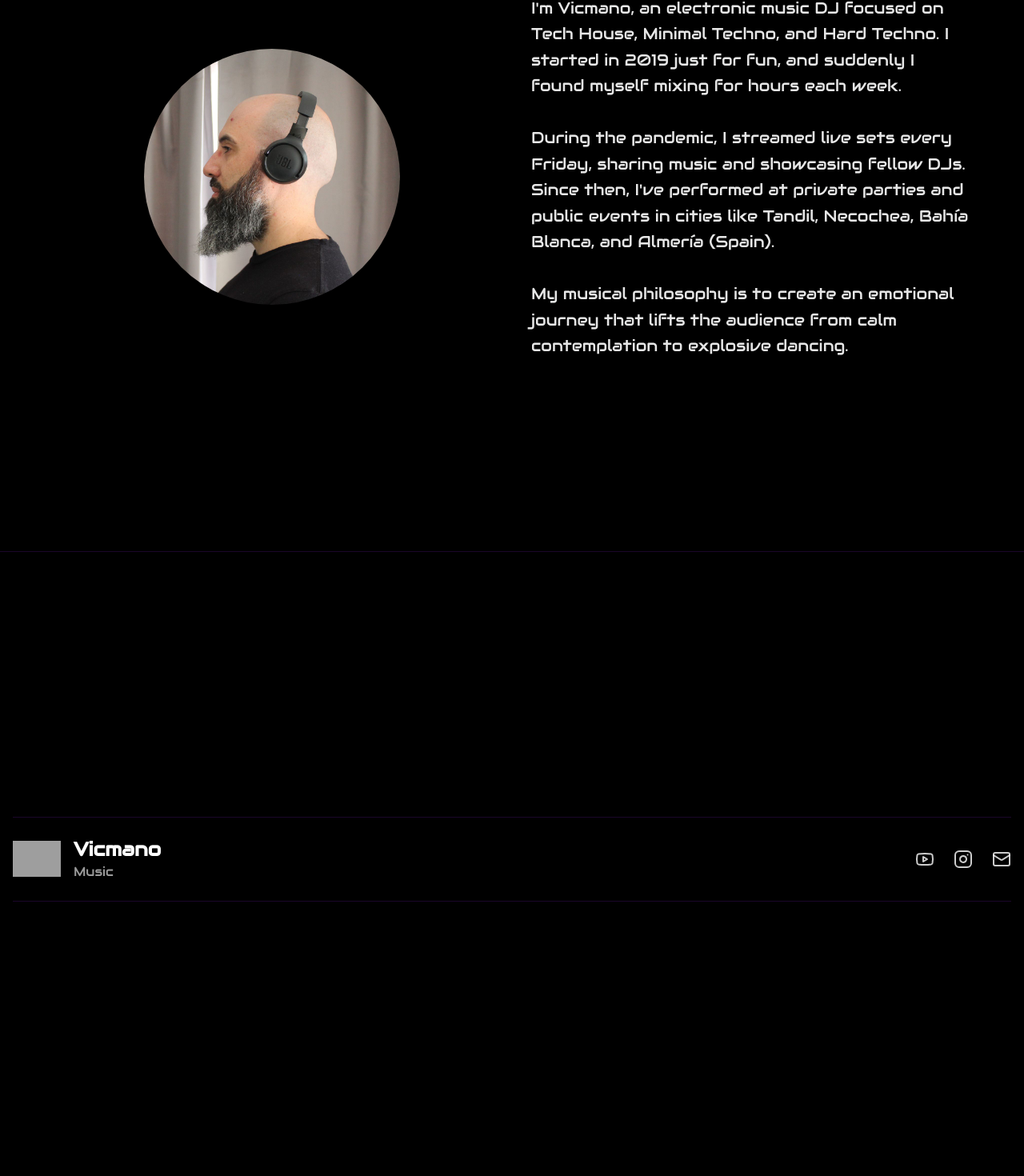
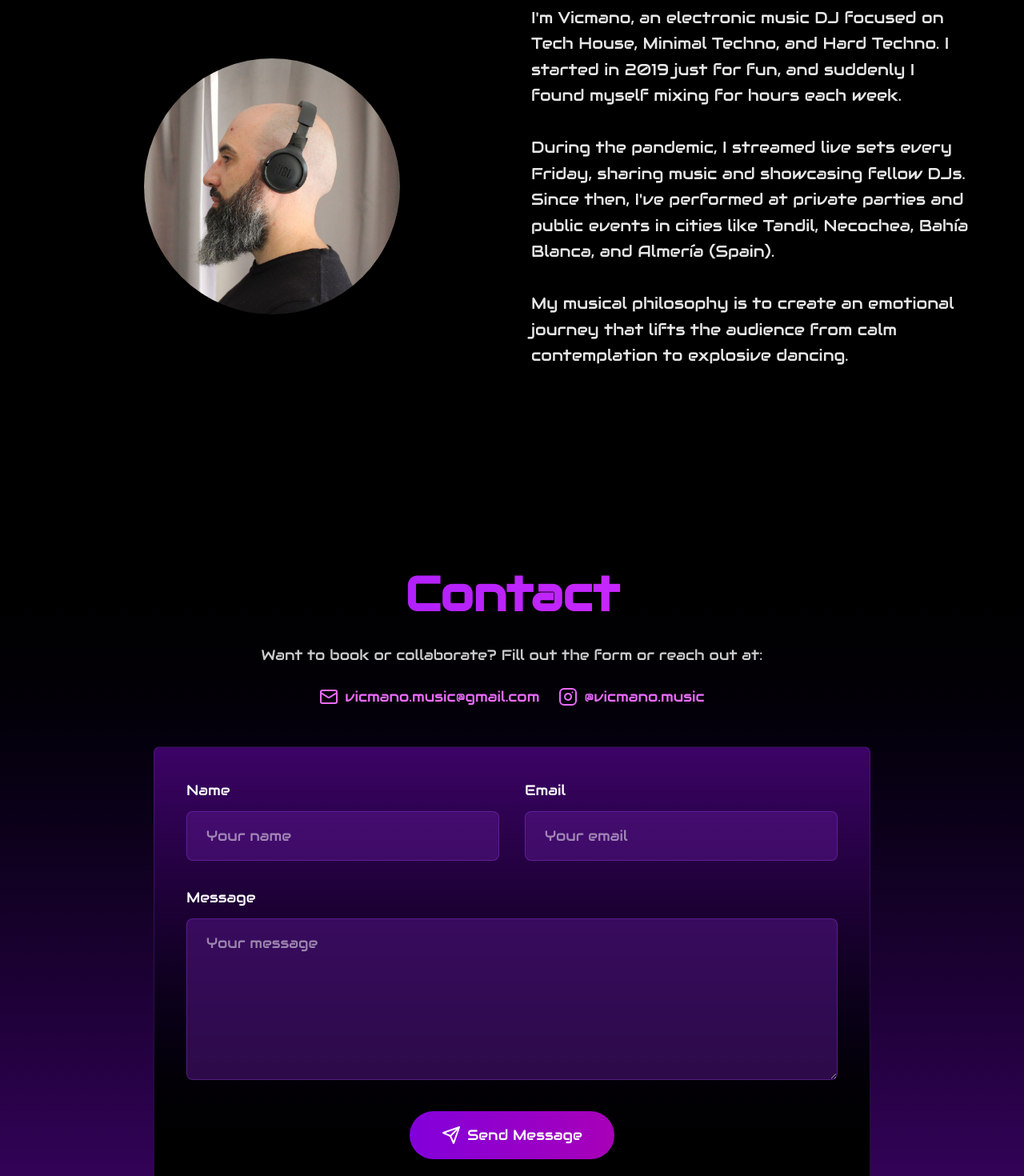
Before and after one commit to VictorManuel/vicmano-music-web, a React (Vite) app: page / in a window 1280 px wide. Shown: the part 967-2437 px from the top of the page at 80% size. Built offline with nearby package versions, Linux system fonts and the light colour scheme; grey boxes are pictures that could not be loaded.

Commit message:
fix: merge form

```diff
--- a/src/components/common/Footer/Footer.tsx
+++ b/src/components/common/Footer/Footer.tsx
@@ -5,10 +5,10 @@ import { IMAGES } from "../../../utils/imagePaths"
 const Footer: FC = () => {
 
   return (
-    <footer className="min-h-screen bg-black snap-section full-section border-t border-purple-900/30">
+    <footer className="min-h-screen bg-gradient-to-t from-black to-purple-950 snap-section full-section ">
 
-      <div className="container pt-20 md:pt-0 mx-auto px-4 h-full flex flex-col justify-center">
-        <div className="flex py-6 flex-col md:flex-row justify-between items-center mb-8 border-y border-purple-900/30">
+      <div className="container py-20 h-full flex flex-col justify-center">
+        <div className="flex py-6 flex-col md:flex-row justify-between items-center border-y border-purple-900/30">
           <div className="flex items-center mb-6 md:mb-0">
             <img src={IMAGES.logo()} alt="Vicmano" width={60} height={60} className="mr-4" />
             <div>
--- a/src/components/sections/AboutSection/AboutSection.tsx
+++ b/src/components/sections/AboutSection/AboutSection.tsx
@@ -16,8 +16,8 @@ const AboutSection: FC = () => {
   }, [])
 
   return (
-    <section id="about" className="min-h-screen bg-black py-7 snap-section full-section">
-      <div className="container mx-auto pt-20 md:pt-0 px-4 py-20 flex items-center justify-center min-h-screen">
+    <section id="about" className="min-h-screen bg-black snap-section full-section">
+      <div className="container mx-auto py-20 px-4  flex items-center justify-center min-h-screen">
         <MotionDiv
           initial={{ opacity: 0, y: 20 }}
           whileInView={{ opacity: 1, y: 0 }}
--- a/src/components/sections/ContactSection/ContactSection.tsx
+++ b/src/components/sections/ContactSection/ContactSection.tsx
@@ -1,13 +1,11 @@
 import { FC, useState, type ChangeEvent, type FormEvent } from "react"
 import { useLanguage } from "../../../context/LanguageContext"
-import { Mail, Send } from "lucide-react"
+import { Mail, Send, Instagram } from "lucide-react"
 import { MotionDiv } from '../../common/Motion/MyMotionComponents'
+import { sendContactForm, type ContactFormData } from "../../../services/contact.service"
+import Footer from "../../common/Footer/Footer"
 
-interface FormState {
-  name: string
-  email: string
-  message: string
-}
+interface FormState extends ContactFormData {}
 
 const ContactSection: FC = () => {
   const { t, language } = useLanguage()
@@ -30,22 +28,33 @@ const ContactSection: FC = () => {
     e.preventDefault()
     setIsSubmitting(true)
 
-    // Simulate form submission
-    await new Promise((resolve) => setTimeout(resolve, 1500))
+    try {
+      const response = await sendContactForm(formState)
 
-    setIsSubmitting(false)
+      if (response.success) {
         setSubmitSuccess(true)
         setFormState({ name: "", email: "", message: "" })
+      } else {
+        // Manejar error
+        console.error('Error al enviar:', response.message)
+        alert(language === "en" ? "Error sending message. Please try again." : "Error al enviar el mensaje. Por favor, inténtalo de nuevo.")
+      }
+    } catch (error) {
+      console.error('Error:', error)
+      alert(language === "en" ? "Error sending message. Please try again." : "Error al enviar el mensaje. Por favor, inténtalo de nuevo.")
+    } finally {
+      setIsSubmitting(false)
 
       // Reset success message after 5 seconds
       setTimeout(() => {
         setSubmitSuccess(false)
       }, 5000)
     }
+  }
 
   return (
     <section id="contact" className="min-h-screen bg-gradient-to-b from-black to-purple-950 snap-section full-section">
-      <div className="container pt-20 md:pt-0 mx-auto px-4 flex items-center justify-center min-h-screen">
+      <div className="container py-20 mx-auto px-4 flex items-center justify-center min-h-screen">
         <MotionDiv
           initial={{ opacity: 0, y: 20 }}
           whileInView={{ opacity: 1, y: 0 }}
@@ -59,7 +68,7 @@ const ContactSection: FC = () => {
 
           <p className="text-white/80 text-lg text-center max-w-2xl mx-auto mb-6">{t("text", "contact")}</p>
 
-          <div className="flex justify-center items-center mb-12">
+          <div className="flex flex-col md:flex-row justify-center items-center gap-6 mb-12">
             <a
               href={`mailto:${t("email", "contact")}`}
               className="inline-flex items-center gap-2 text-fuchsia-400 hover:text-fuchsia-300 transition-colors text-lg"
@@ -67,9 +76,18 @@ const ContactSection: FC = () => {
               <Mail size={24} />
               {t("email", "contact")}
             </a>
+            <a
+              href={`https://instagram.com/${t("instagram", "contact")}`}
+              target="_blank"
+              rel="noopener noreferrer"
+              className="inline-flex items-center gap-2 text-fuchsia-400 hover:text-fuchsia-300 transition-colors text-lg"
+            >
+              <Instagram size={24} />
+              @{t("instagram", "contact")}
+            </a>
           </div>
 
-          <div className="bg-purple-900/30 backdrop-blur-sm border border-purple-500/20 rounded-lg p-8 md:p-10">
+          <div className="bg-gradient-to-t from-black to-purple-950 backdrop-blur-sm border border-purple-500/20 rounded-lg p-8 md:p-10">
             <form onSubmit={handleSubmit} className="space-y-8">
               <div className="grid grid-cols-1 md:grid-cols-2 gap-8">
                 <div>
@@ -164,6 +182,7 @@ const ContactSection: FC = () => {
               )}
             </form>
           </div>
+          {/* <Footer /> */}
         </MotionDiv>
       </div>
     </section>
--- a/src/components/sections/HeroSection/HeroSection.tsx
+++ b/src/components/sections/HeroSection/HeroSection.tsx
@@ -55,7 +55,7 @@ const HeroSection: FC = () => {
             alt="Vicmano Performance"
             className="w-full h-full object-cover object-center"
             style={{
-              filter: "brightness(0.6) contrast(1.1)",
+              filter: "brightness(0.6) contrast(1.1) blur(2px)",
             }}
           />
         </div>
@@ -78,7 +78,7 @@ const HeroSection: FC = () => {
           <h1
             className="text-6xl md:text-8xl lg:text-9xl font-audiowide font-bold text-transparent bg-clip-text bg-gradient-to-r from-cyan-400 via-purple-600 to-fuchsia-500"
             style={{
-              textShadow: "0 0 30px rgba(156, 39, 176, 0.8), 0 0 60px rgba(233, 30, 99, 0.6)",
+              // textShadow: "0 0 30px rgba(156, 39, 176, 0.8), 0 0 60px rgba(233, 30, 99, 0.6)",
               WebkitTextStroke: "1px rgba(255, 255, 255, 0.1)",
             }}
           >
--- a/src/content.json
+++ b/src/content.json
@@ -35,8 +35,9 @@
     },
     "contact": {
       "title": "Contacto",
-      "text": "¿Querés contratarme o colaborar? Completá el formulario o escribime directamente a:",
-      "email": "contact@vicmano.com"
+      "text": "¿Querés contratarme o colaborar? Completá el formulario o escribime a:",
+      "email": "vicmano.music@gmail.com",
+      "instagram": "vicmano.music"
     }
   },
   "en": {
@@ -75,8 +76,9 @@
     },
     "contact": {
       "title": "Contact",
-      "text": "Want to book or collaborate? Fill out the form or reach out directly at:",
-      "email": "contact@vicmano.com"
+      "text": "Want to book or collaborate? Fill out the form or reach out at:",
+      "email": "vicmano.music@gmail.com",
+      "instagram": "vicmano.music"
     }
   }
 }
--- a/src/pages/home.tsx
+++ b/src/pages/home.tsx
@@ -17,11 +17,11 @@ export const Home: FC = () => {
 
       {/* <GallerySection /> */}
       {/* <MusicSection /> */}
-      {/* <ContactSection /> */}
+      <ContactSection />
 
-      <ErrorBoundaryWrapper componentName="Footer">
+      {/* <ErrorBoundaryWrapper componentName="Footer">
         <Footer />
-      </ErrorBoundaryWrapper>
+      </ErrorBoundaryWrapper> */}
     </div>
   )
 }
--- a/src/services/index.ts
+++ b/src/services/index.ts
@@ -1 +1,2 @@
 export * from "./share-value-children.service";
+export * from "./contact.service";
```
Lines whose indentation alone changed are shown as unchanged.
